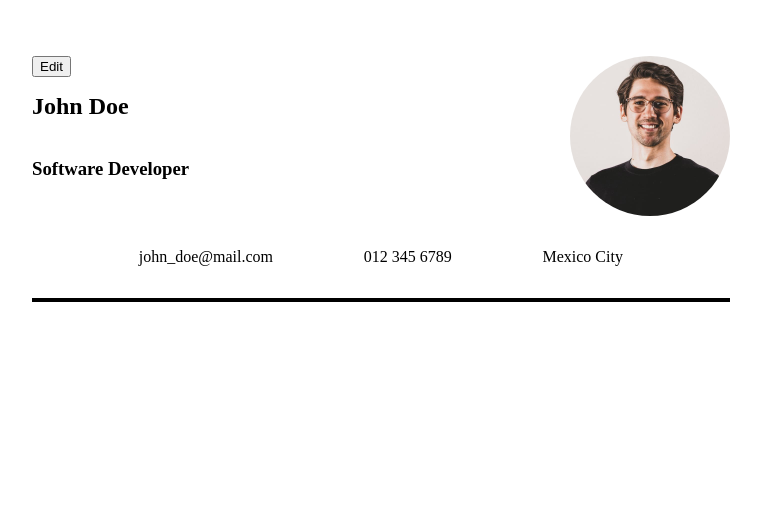
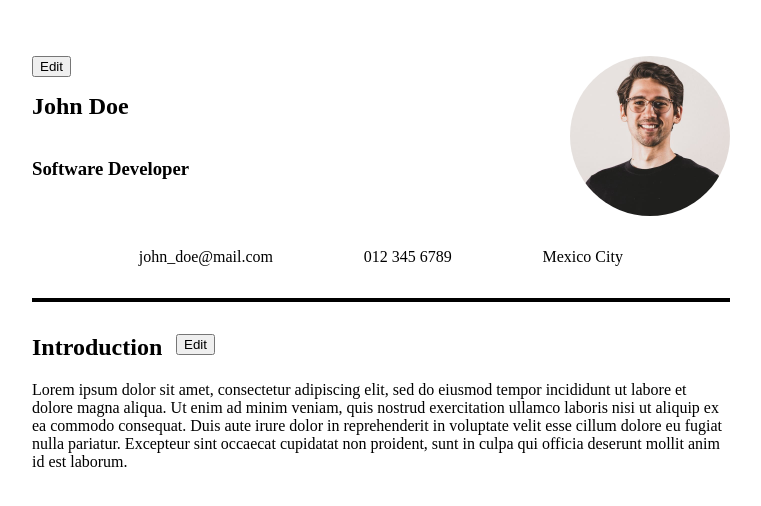
Before and after one commit to roesparc/CV-App, a React (Create React App) app: page / in a window 1280 px wide. Shown: the top 506 px of the page, without its empty margins (24-785 px from the left). Built offline with nearby package versions, Linux system fonts and the light colour scheme.

Commit message:
Render introduction component

```diff
--- a/src/components/Cv.js
+++ b/src/components/Cv.js
@@ -1,12 +1,14 @@
 import React from "react";
+import "../styles/Cv.css";
 import PersonalInfo from "./PersonalInfo";
-import "../styles/Cv.css";
+import Introduction from "./Introduction";
 
 class Cv extends React.Component {
   render() {
     return (
       <div className="cv-create">
         <PersonalInfo />
+        <Introduction />
       </div>
     );
   }
```
